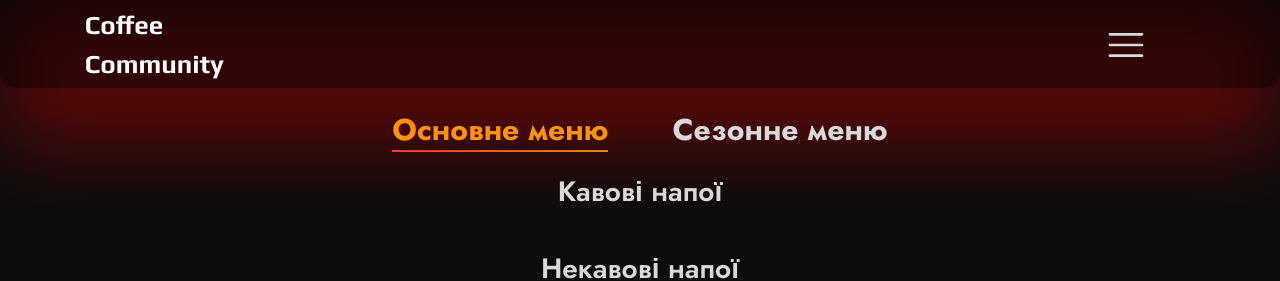
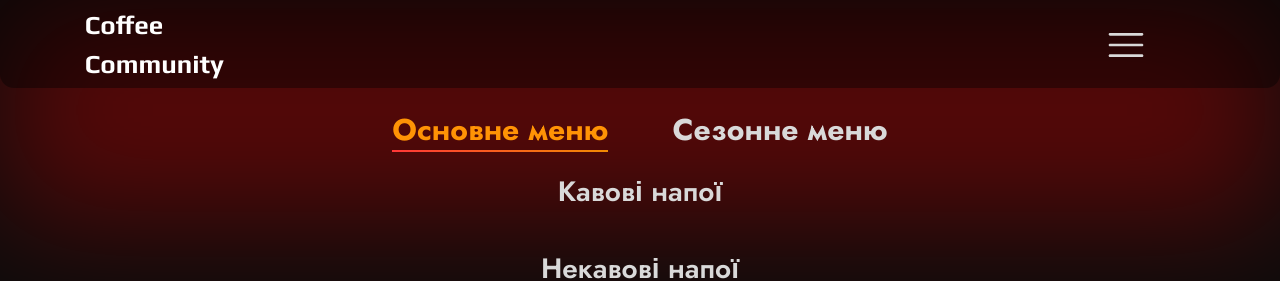
Before and after one commit to Necrotic999/coffee-community-front, a Next.js app: page /menu in a window 1280 px wide. Shown: the top 281 px of the page. Built offline with nearby package versions, Linux system fonts and the light colour scheme; no server answers.

Commit message:
update styles for blur on menu section

```diff
--- a/src/components/Menu/Menu.jsx
+++ b/src/components/Menu/Menu.jsx
@@ -17,7 +17,7 @@ const Menu = () => {
   }, [dispatch]);
   return (
     <>
-      <div className="absolute top-0 left-0 h-[150px] bg-[#ff0000] w-full blur-2xl opacity-30" />
+      <div className="absolute top-0 left-0 h-[150px] min-[768px]:h-[220px] min-[1440px]:h-[370px] bg-[#ff0000] w-full blur-2xl min-[768px]:blur-3xl min-[1440px]:blur-[100px] opacity-30" />
       <section className="relative pt-20 min-[768px]:pt-28 min-[1440px]:pt-42 px-[18px] min-[1440px]:px-[130px] mb-8">
         <div className="flex gap-5 min-[768px]:gap-16 min-[1440px]:gap-56 justify-center items-center mb-4 min-[768px]:mb-6 min-[1440px]:mb-24">
           <button
```
